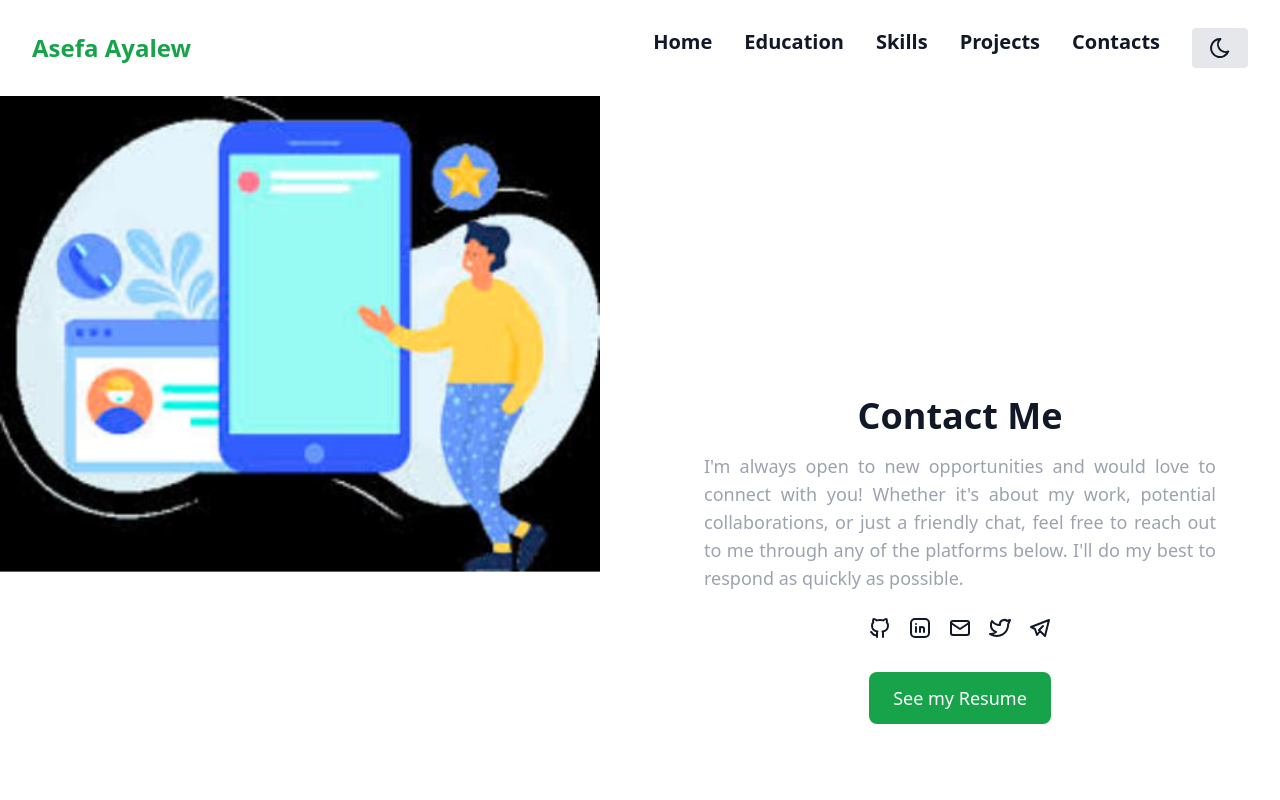
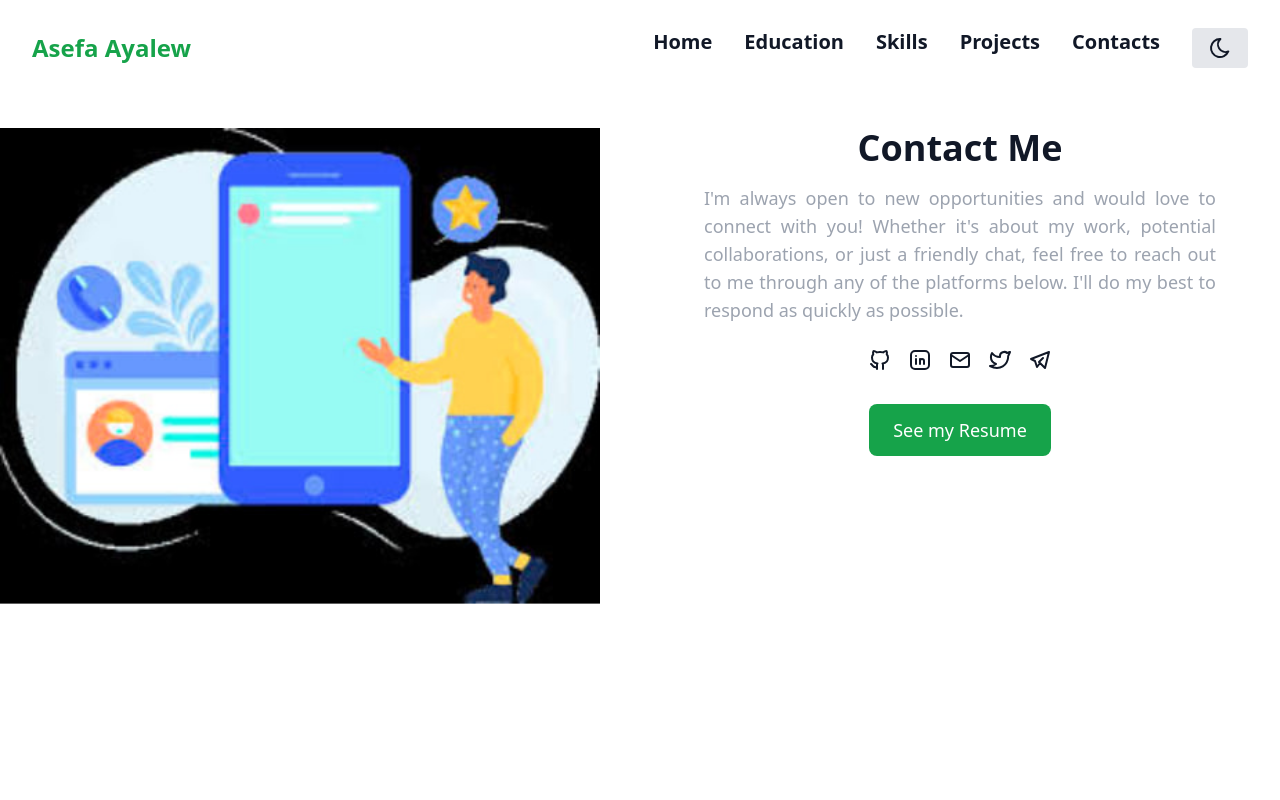
Before and after one commit to Asefa-Ayalew/my-portifolio, a Next.js app: page /contacts in a window 1280 px wide. Shown: the top 800 px of the page. Built offline with nearby package versions, Linux system fonts and the light colour scheme.

Commit message:
minor change

```diff
--- a/app/(pages)/contacts/page.tsx
+++ b/app/(pages)/contacts/page.tsx
@@ -12,7 +12,7 @@ import {
 
 const ContactMe = () => {
   return (
-    <div className="md:flex justify-between">
+    <div className="md:flex justify-between md:pt-8">
       <div className="md:w-1/2">
         <motion.img
           src="./images/contact.jpg"
@@ -28,9 +28,9 @@ const ContactMe = () => {
         initial={{ opacity: 0, y: -50 }}
         animate={{ opacity: 1, y: 0 }}
         transition={{ duration: 1 }}
-        className="md:w-1/2 md:mt-16"
+        className="md:w-1/2"
       >
-        <section className="flex flex-col items-center justify-center h-screen dark:bg-gray-900 bg-white text-center dark:text-white text-gray-900">
+        <section className="flex flex-col items-center  h-screen dark:bg-gray-900 bg-white text-center dark:text-white text-gray-900">
           <h2 className="text-4xl font-bold mb-4">Contact Me</h2>
           <p className="text-lg dark:text-gray-100 text-gray-400 mb-6 md:mx-16 mx-4 text-justify">
             I&apos;m always open to new opportunities and would love to connect with
```
